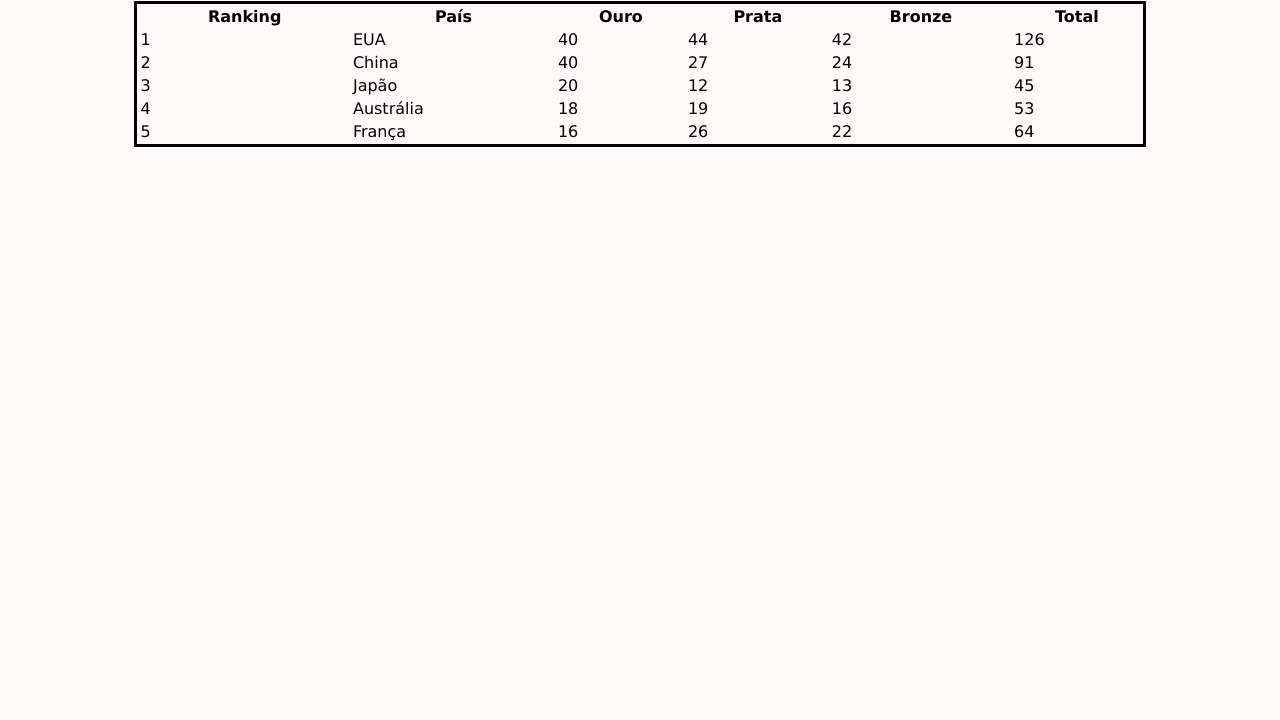
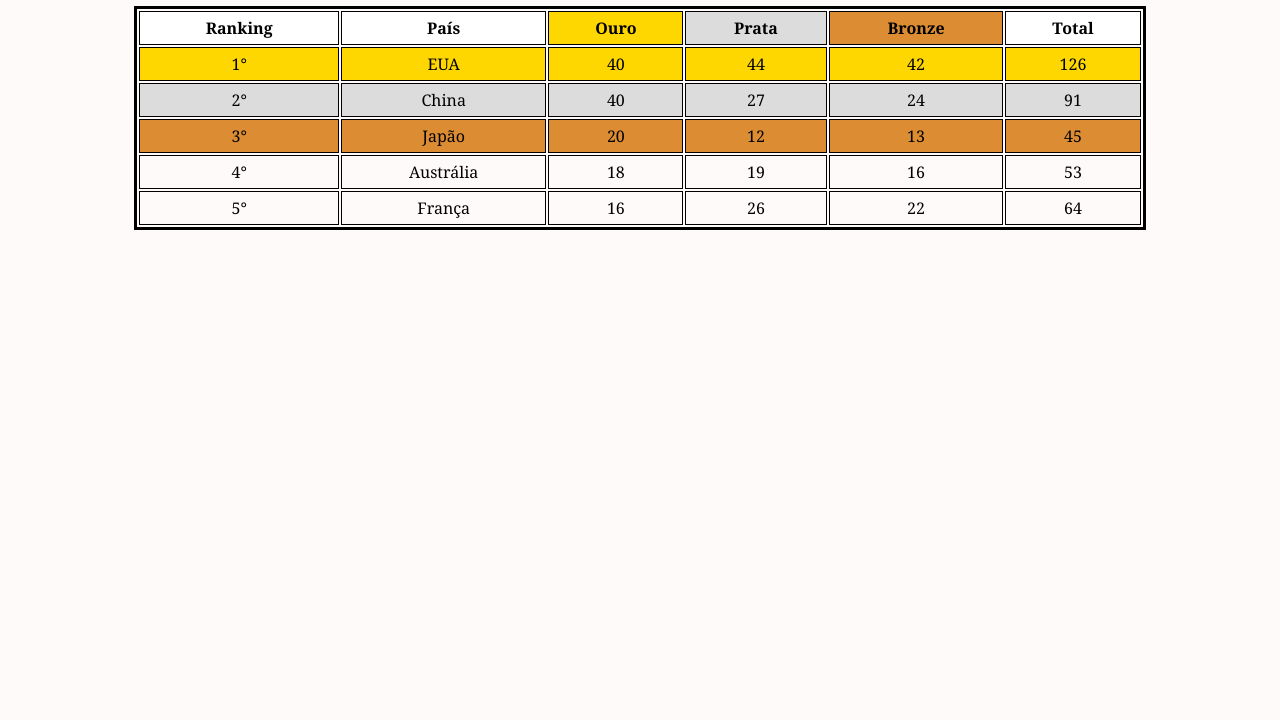
Before and after one commit to JoaoPedroVidal9/frontEndCode, a plain HTML site: page exemplosIniciais/ExemploQuadrosMedalhas/indexEstilizado.html in a window 1280 px wide. Shown: the part 80-800 px from the top of the page. Drawn offline with Linux system fonts and the light colour scheme.

Commit message:
Atualização das pastas

```diff
--- a/exemplosIniciais/ExemploQuadrosMedalhas/indexEstilizado.html
+++ b/exemplosIniciais/ExemploQuadrosMedalhas/indexEstilizado.html
@@ -10,7 +10,7 @@
     <title>Quadro de Medalhas</title>
     <style>
         body{
-            font-family:'Lucida Sans', 'Lucida Sans Regular', 'Lucida Grande', 'Lucida Sans Unicode', Geneva, Verdana, sans-serif;
+            font-family:Cambria, Cochin, Georgia, Times, 'Times New Roman', serif;
             background-color:snow;
         }
         table{
@@ -18,10 +18,36 @@
             width: 80%;
             margin: 10px auto;
         }
+        th, td{
+            text-align:center;
+            border:1px solid black;
+            padding:5px;
+        }
+        th{
+            background-color: white;
+        }
+        th:nth-child(3){
+           background-color: gold;
+        }
+        th:nth-child(4){
+           background-color: gainsboro;
+        }
+        th:nth-child(5){
+           background-color: rgb(220, 140, 50);
+        }
+        tr:nth-child(1){
+            background-color: gold;
+        }
+        tr:nth-child(2){
+            background-color: gainsboro;
+        }
+        tr:nth-child(3){
+            background-color:rgb(220, 140, 50);
+        }
     </style>
   </head>
   <body>
-    <h1>Quadro de medalhas 2024:</h1>
+    <center><h1>Quadro de medalhas 2024:</h1></center>
     <table>
         <thead>
             <tr>
@@ -35,7 +61,7 @@
         </thead>
         <tbody>
             <tr>
-                <td>1</td>
+                <td>1°</td>
                 <td>EUA</td>
                 <td>40</td>
                 <td>44</td>
@@ -43,7 +69,7 @@
                 <td>126</td>
             </tr>
             <tr>
-                <td>2</td>
+                <td>2°</td>
                 <td>China</td>
                 <td>40</td>
                 <td>27</td>
@@ -51,7 +77,7 @@
                 <td>91</td>
             </tr>
             <tr>
-                <td>3</td>
+                <td>3°</td>
                 <td>Japão</td>
                 <td>20</td>
                 <td>12</td>
@@ -59,7 +85,7 @@
                 <td>45</td>
             </tr>
             <tr>
-                <td>4</td>
+                <td>4°</td>
                 <td>Austrália</td>
                 <td>18</td>
                 <td>19</td>
@@ -67,7 +93,7 @@
                 <td>53</td>
             </tr>
             <tr>
-                <td>5</td>
+                <td>5°</td>
                 <td>França</td>
                 <td>16</td>
                 <td>26</td>
```
Also changed, not shown: exemplosIniciais/indexBrasil.html (deleted).
